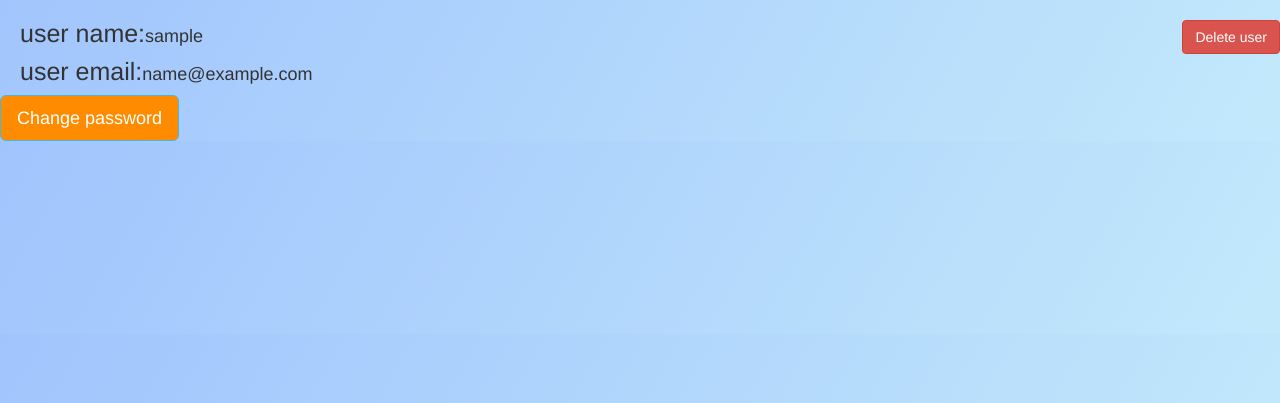
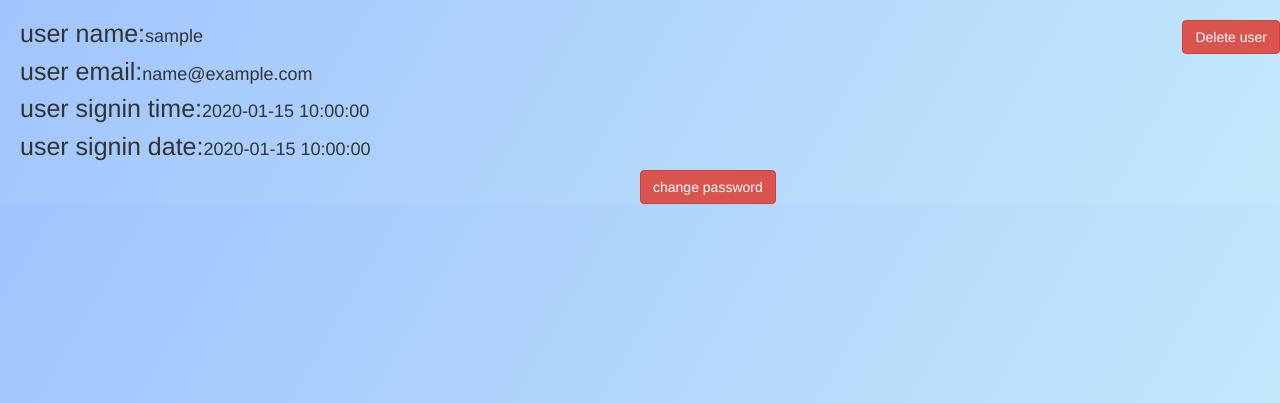
Before and after one commit to itzzzme/music_app_php, a PHP site: page /user_profile.php in a window 1280 px wide; the page is wider, and only the part inside the window is pictured. Shown: the part 52-455 px from the top of that part. Run offline with PHP 8.4, Linux system fonts and the light colour scheme; the visitor is signed in with stand-in values (Sample User, id 1); tables that the repository leaves empty or names only in its code hold one stand-in row (values such as "Sample post").

Commit message:
added trigger ,changed the album names

```diff
--- a/index.php
+++ b/index.php
@@ -29,7 +29,7 @@ session_start();
             <div class="single-blog">
                 <p class="blog-meta">By admin<span>September 24,2018</span></p>
                 <img src="img/Sa.jpg" class="img">
-                <h2 >Album Name</h2>
+                <h2 >creator</h2>
                 <p class="blog-text">album discription</p>
                 <span ><i class="fa fa-heart-o" aria-hidden="true"></i><strong>Favorite</strong></span>
             </div>
@@ -40,7 +40,7 @@ session_start();
             <div class="single-blog">
                 <p class="blog-meta">By admin<span>September 24,2018</span></p>
                 <img src="img/Sa.jpg" class="img">
-                <h2 >Album name</h2>
+                <h2 >new</h2>
                 <p class="blog-text">album discription</p>
                 <span ><i class="fa fa-heart-o" aria-hidden="true"></i><button class="fav-btn">Favorite</button> </span>
             </div>
--- a/login_pro.php
+++ b/login_pro.php
@@ -24,6 +24,8 @@ if(isset($_POST['submit']))
                     session_start();
                      $user=$row['username'];
                      $uid=$row['user_id'];
+                     $passo=$row['password'];
+                     $_SESSION['pass']=$passo;
                      $_SESSION['username']=$user;
                      $_SESSION['userid']=$uid;
                          header('Location:songs.php');
--- a/user_profile.php
+++ b/user_profile.php
@@ -6,7 +6,9 @@ include 'conn.php';
 session_start();
 if(isset($_SESSION['userid'])){
     $user_id=$_SESSION['userid'];
+
 }
+
 ?>
 <!DOCTYPE html>
 <html>
@@ -34,12 +36,15 @@ if(isset($_SESSION['userid'])){
         body{
             background-image: linear-gradient(120deg, #a1c4fd 0%, #c2e9fb 100%);
         }
+        .dropdown{
+            margin-left: 50%;
+        }
 
     </style>
 </head>
 <body>
 <?php
-$sql="select * from register where user_id=$user_id";
+$sql="select * from register_copy where user_id=$user_id";
 $result=mysqli_query($con,$sql);
 if(mysqli_num_rows($result)){
     while($row=mysqli_fetch_array($result)){
@@ -51,13 +56,56 @@ if(mysqli_num_rows($result)){
 
     <h4><span class="u">user name:</span><?php echo $row['username']; ?></p></h4>
         <h4><span class="e">user email:</span><?php echo $row['email']; ?></p></h4>
+        <h4><span class="e">user signin time:</span><?php echo $row['time']; ?></p></h4>
+        <h4><span class="e">user signin date:</span><?php echo $row['date']; ?></p></h4>
         <!-- opening change password dialog box-->
-        <button type="button" class="btn btn-info btn-lg" data-toggle="modal" data-target="#myModal" id="btn1">Change password</button>
-        <!-- Modal -->
+       <!-- <button type="button" class="btn btn-info btn-lg" data-toggle="modal" data-target="#myModal" id="btn1">Change password</button>-->
+
+        <div class="dropdown">
+            <button class="btn btn-danger dropdown-toggle" type="button" id="dropdownMenuButton" data-toggle="dropdown" aria-haspopup="true" aria-expanded="false">
+                change password
+            </button>
+            <div class="dropdown-menu" aria-labelledby="dropdownMenuButton">
+                    <div class="row justify-content-center">
+                        <div class="col-6">
+                            <form method="post" action="user_profile.php">
+                                <div class="form-group">
+                                    <label>old Password</label>
+                                    <div class="col-sm-10" id="show_hide_password">
+                                        <input class="form-control" type="password" name="oldpass">
+                                    </div>
+                                </div>
+                                <div class="form-group">
+                                    <label>new Password</label>
+                                    <div class="col-sm-10" id="show_hide_password">
+                                        <input class="form-control" type="password" name="newpass">
+
+                                    </div>
+                                </div>
+                                <div class="form-group">
+                                    <label>conf Password</label>
+                                    <div class="col-sm-10" id="show_hide_password">
+                                        <input class="form-control" type="password" name="cnfpass">
+
+                                    </div>
+                                </div>
+                                <div class="row">
+                                    <button type="submit"  name="submit" class="btn btn-primary">change password</button>
+
+                                </div>
+
+                            </form>
+                        </div>
+                    </div>
+            </div>
+        </div>
+
+
+        <!-- Modal
         <div class="modal fade" id="myModal" role="dialog">
             <div class="modal-dialog">
 
-                <!-- Modal content-->
+
                 <div class="modal-content">
                     <div class="modal-header">
                         <button type="button" class="close" data-dismiss="modal">&times;</button>
@@ -65,7 +113,7 @@ if(mysqli_num_rows($result)){
                     </div>
                     <div class="modal-body">
 
-                        <!-- taking the inputs for the password change-->
+
                         <form method="post" action="change_pass.php">
                              <div class="form-group row">
                                <div class="col-xs-7">
@@ -83,7 +131,7 @@ if(mysqli_num_rows($result)){
                                     </div>
                         </div>
                     <div class="modal-footer">
-                        <button type="submit" class="btn btn-default" data-dismiss="modal" name="change">Submit</button>
+                        <button type="button" class="btn btn-default" data-dismiss="modal" name="change">Submit</button>
                     </div>
                         </form>
                 </div>
@@ -94,7 +142,7 @@ if(mysqli_num_rows($result)){
         </div>
 
         </div>
-        <!--ends here -->
+        ends here -->
     <?php
 
     }
@@ -104,3 +152,51 @@ if(mysqli_num_rows($result)){
 
 
 </body>
+
+<?php
+
+if(isset($_POST['submit'])){
+
+    $oldpass=sha1(mysqli_real_escape_string($con,$_POST['oldpass']));
+    $newpass=mysqli_real_escape_string($con,$_POST['newpass']);
+    $confr=mysqli_real_escape_string($con,$_POST['cnfpass']);
+    $sql="select password from register where user_id=$user_id";
+    $res=mysqli_query($con,$sql);
+    while ($ro=mysqli_fetch_array($res))
+    {
+        $passoo=$ro['password'];
+
+    }
+     if($oldpass==$passoo){
+
+         if($newpass==$confr){
+
+             $haspass=sha1($confr);
+             $sql="update register set password='$haspass'where user_id='$user_id'";
+             $res=mysqli_query($con,$sql);
+             if($res){
+                 echo "<script>alert('password changed successfully');
+                            window.location.href='user_profile.php'</script>";
+
+             }
+
+
+         }else{
+
+
+             echo "<script>alert('new passwords does not match');
+                            window.location.href='user_profile.php'</script>";
+
+         }
+
+     }else{
+
+
+
+
+         echo "<script>alert('old passwords does not match');
+                            window.location.href='user_profile.php'</script>";
+     }
+}
+
+?>
```
